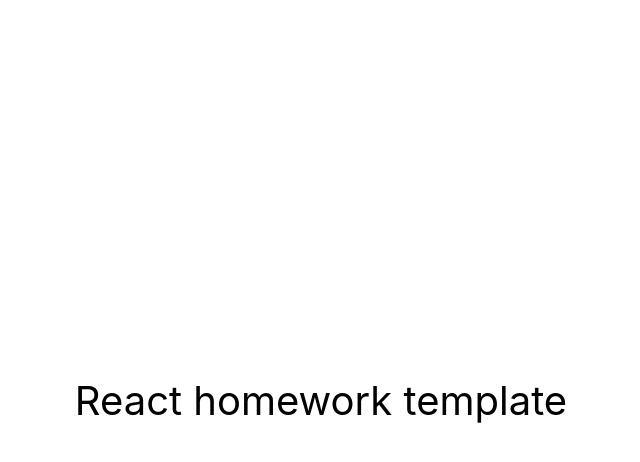
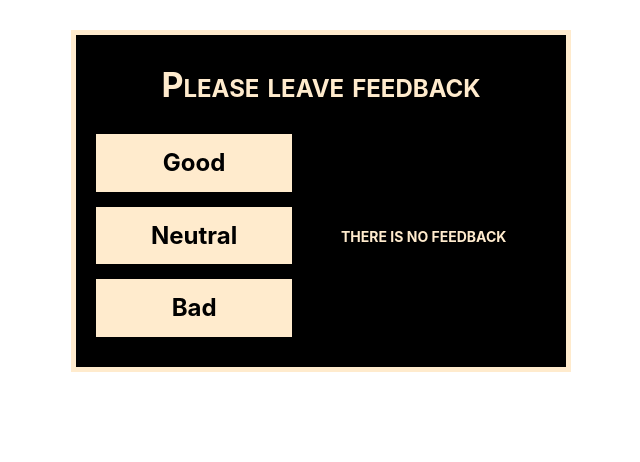
Before and after one commit to YVolkov404/goit-react-hw-02-feedback, a React (Create React App) app: page / in a window 1280 px wide. Shown: the top 462 px of the page, without its empty margins (319-959 px from the left). Built offline with nearby package versions, Linux system fonts and the light colour scheme.

Commit message:
upd : feedback app on test

```diff
--- a/package.json
+++ b/package.json
@@ -7,9 +7,11 @@
     "@testing-library/jest-dom": "^5.16.3",
     "@testing-library/react": "^12.1.4",
     "@testing-library/user-event": "^13.5.0",
+    "modern-normalize": "^2.0.0",
     "react": "^18.1.0",
     "react-dom": "^18.1.0",
     "react-scripts": "5.0.1",
+    "styled-components": "^6.1.0",
     "web-vitals": "^2.1.3"
   },
   "scripts": {
--- a/src/components/App.jsx
+++ b/src/components/App.jsx
@@ -1,16 +1,132 @@
-export const App = () => {
+import { Component } from 'react';
+import {
+  Container,
+  Title,
+  BtnWrapper,
+  Btn,
+  InfoWrapper,
+  SubTitle,
+  Text,
+  Notify,
+} from './App.styled';
+
+// =======================================================================
+
+const Section = ({ title, children }) => {
   return (
-    <div
-      style={{
-        height: '100vh',
-        display: 'flex',
-        justifyContent: 'center',
-        alignItems: 'center',
-        fontSize: 40,
-        color: '#010101'
-      }}
-    >
-      React homework template
-    </div>
+    <Container>
+      <Title>{title}</Title>
+      {children}
+    </Container>
   );
 };
+
+const Notification = ({ message }) => {
+  return <Notify>{message}</Notify>;
+};
+
+const FeedbackOptions = ({ options, onLeaveFeedback }) => {
+  return (
+    <BtnWrapper>
+      <Btn onClick={onLeaveFeedback.good}>{options.good}</Btn>
+      <Btn onClick={onLeaveFeedback.neutral}>{options.neutral}</Btn>
+      <Btn onClick={onLeaveFeedback.bad}>{options.bad}</Btn>
+    </BtnWrapper>
+  );
+};
+
+const Statistics = ({ good, neutral, bad, total, positivePercentage }) => {
+  return (
+    <InfoWrapper>
+      <SubTitle>Statistics</SubTitle>
+      <Text>Good: {good}</Text>
+      <Text>Neutral: {neutral}</Text>
+      <Text>Bad: {bad}</Text>
+      <Text>Total: {total}</Text>
+      <Text>Positive Feed: _[%] {positivePercentage}</Text>
+    </InfoWrapper>
+  );
+};
+
+// =====================================================================
+
+export class App extends Component {
+  state = {
+    good: 0,
+    neutral: 0,
+    bad: 0,
+  };
+
+  updateStateGood = () => {
+    this.setState(prevState => {
+      return {
+        good: prevState.good + 1,
+      };
+    });
+  };
+
+  updateStateNeutral = () => {
+    this.setState(prevState => {
+      return {
+        neutral: prevState.neutral + 1,
+      };
+    });
+  };
+
+  updateStateBad = () => {
+    this.setState(prevState => {
+      return {
+        bad: prevState.bad + 1,
+      };
+    });
+  };
+
+  options = {
+    good: 'Good',
+    neutral: 'Neutral',
+    bad: 'Bad',
+  };
+
+  onLeaveFeedback = {
+    good: this.updateStateGood,
+    neutral: this.updateStateNeutral,
+    bad: this.updateStateBad,
+  };
+
+  // =======================================================================
+
+  render() {
+    let item = this.state;
+
+    const countTotalFeedback = () => {
+      return item.good + item.neutral + item.bad;
+    };
+
+    const countPositiveFeedbackPercentage = () => {
+      return Math.round((item.good * 100) / countTotalFeedback());
+    };
+
+    return (
+      <Section title="Please leave feedback">
+        <FeedbackOptions
+          options={this.options}
+          onLeaveFeedback={this.onLeaveFeedback}
+        />
+
+        {countTotalFeedback() > 0 && (
+          <Statistics
+            good={this.state.good}
+            neutral={this.state.neutral}
+            bad={this.state.bad}
+            total={countTotalFeedback()}
+            positivePercentage={countPositiveFeedbackPercentage()}
+          />
+        )}
+
+        {this.state.good + this.state.neutral + this.state.bad === 0 && (
+          <Notification message="There is no feedback" />
+        )}
+      </Section>
+    );
+  }
+}
--- /dev/null
+++ b/src/components/App.styled.js
@@ -0,0 +1,70 @@
+import styled from 'styled-components';
+
+export const Container = styled.section`
+  width: 500px;
+  height: auto;
+  margin: 30px auto 0 auto;
+  padding: 30px 20px;
+  background-color: black;
+  display: flex;
+  flex-direction: row;
+  flex-wrap: wrap;
+  justify-content: space-between;
+  align-items: center;
+  gap: 30px;
+  border: 5px solid blanchedalmond;
+`;
+
+export const Title = styled.h1`
+  width: 100%;
+  font-size: 34px;
+  color: blanchedalmond;
+  text-align: center;
+  font-variant: small-caps;
+  margin: 0;
+`;
+
+export const BtnWrapper = styled.div`
+  display: flex;
+  flex-direction: column;
+  flex-wrap: nowrap;
+  gap: 15px;
+`;
+
+export const Btn = styled.button`
+  font-weight: 700;
+  padding: 15px 55px;
+  font-size: 24px;
+  color: black;
+  background-color: blanchedalmond;
+  border: none;
+`;
+
+export const InfoWrapper = styled.div`
+  width: calc((100% - 40px) / 2);
+  display: flex;
+  flex-direction: column;
+  gap: 14px;
+`;
+
+export const SubTitle = styled.h2`
+  color: blanchedalmond;
+  margin: 0;
+`;
+
+export const Text = styled.p`
+  margin: 0;
+  color: blanchedalmond;
+  font-size: 18px;
+  text-align-last: justify;
+`;
+
+export const Notify = styled.p`
+  width: calc((100% - 40px) / 2);
+  margin: 0;
+  color: blanchedalmond;
+  font-size: 20px;
+  vertical-align: bottom;
+  font-weight: 700;
+  font-variant-caps: all-small-caps;
+`;
--- /dev/null
+++ b/src/components/GlobalStyle.js
@@ -0,0 +1,35 @@
+import { createGlobalStyle } from 'styled-components';
+import 'modern-normalize';
+
+export const GlobalStyle = createGlobalStyle`
+  body {
+    margin: 0;
+    font-family: -apple-system, BlinkMacSystemFont, 'Segoe UI', 'Roboto', 'Oxygen',
+      'Ubuntu', 'Cantarell', 'Fira Sans', 'Droid Sans', 'Helvetica Neue',
+      sans-serif;
+    -webkit-font-smoothing: antialiased;
+    -moz-osx-font-smoothing: grayscale;
+  }
+
+  code {
+    font-family: source-code-pro, Menlo, Monaco, Consolas, 'Courier New',
+      monospace;
+  *,
+  *::before,
+  *::after {
+    box-sizing: border-box;
+  }
+
+  button
+  {
+    font: inherit;
+  }
+
+  h1,
+  h2,
+  p {
+    margin: 0;
+    padding: 0;
+  };
+}
+`;
--- a/src/index.css
+++ /dev/null
@@ -1,15 +0,0 @@
-@import-normalize; /* bring in normalize.css styles */
-
-body {
-  margin: 0;
-  font-family: -apple-system, BlinkMacSystemFont, 'Segoe UI', 'Roboto', 'Oxygen',
-    'Ubuntu', 'Cantarell', 'Fira Sans', 'Droid Sans', 'Helvetica Neue',
-    sans-serif;
-  -webkit-font-smoothing: antialiased;
-  -moz-osx-font-smoothing: grayscale;
-}
-
-code {
-  font-family: source-code-pro, Menlo, Monaco, Consolas, 'Courier New',
-    monospace;
-}
--- a/src/index.js
+++ b/src/index.js
@@ -1,10 +1,11 @@
 import React from 'react';
 import ReactDOM from 'react-dom/client';
 import { App } from 'components/App';
-import './index.css';
+import { GlobalStyle } from 'components/GlobalStyle';
 
 ReactDOM.createRoot(document.getElementById('root')).render(
   <React.StrictMode>
     <App />
+    <GlobalStyle />
   </React.StrictMode>
 );
```
Also changed, not shown: 1 other file (tests, documents, lock files or other folders).
